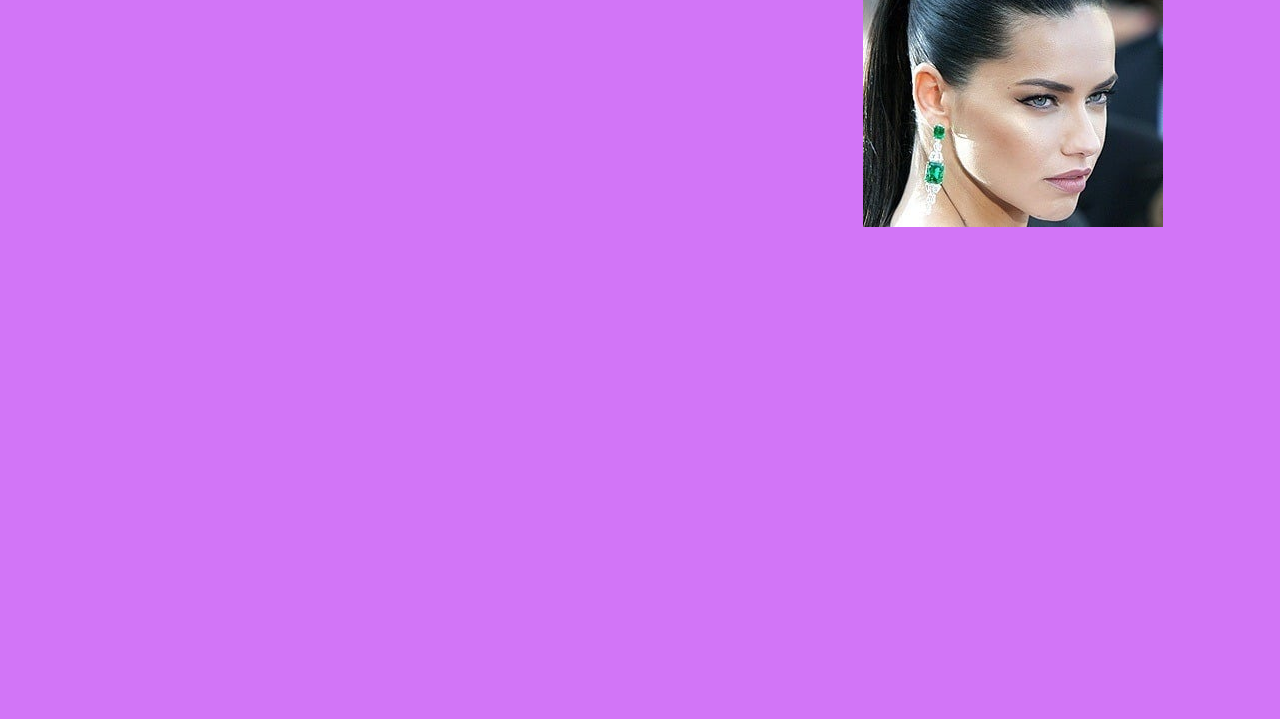
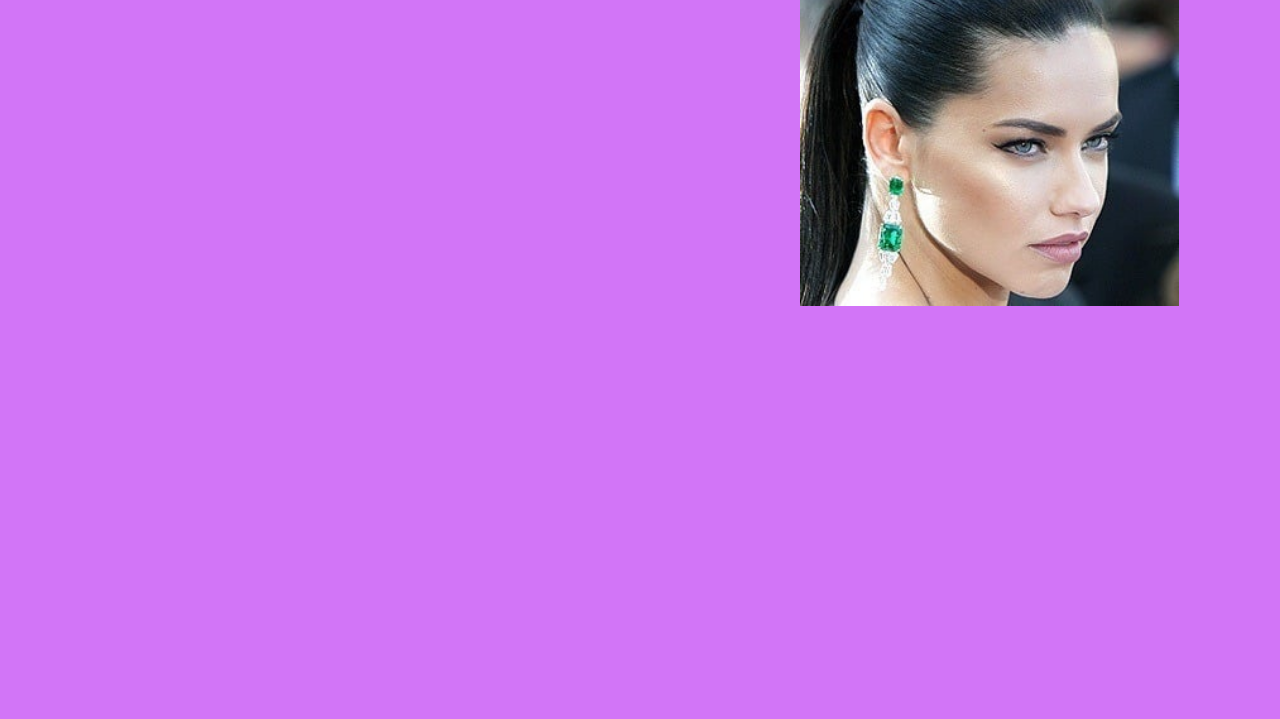
Before and after one commit to gabstarr/Maneater, a plain HTML site: page index.html in a window 1280 px wide. Shown: the part 81-800 px from the top of the page. Drawn offline with Linux system fonts and the light colour scheme.

Commit message:
fxdhjdgkj

```diff
--- a/style.css
+++ b/style.css
@@ -9,8 +9,8 @@ body{
 header{
     display: flex;
     justify-content: space-evenly;
-    color: aqua;
+    color: var(--cor-de-texto);
 }
 img{
-    weidth: 30%
+    width: 30%
 }
```
